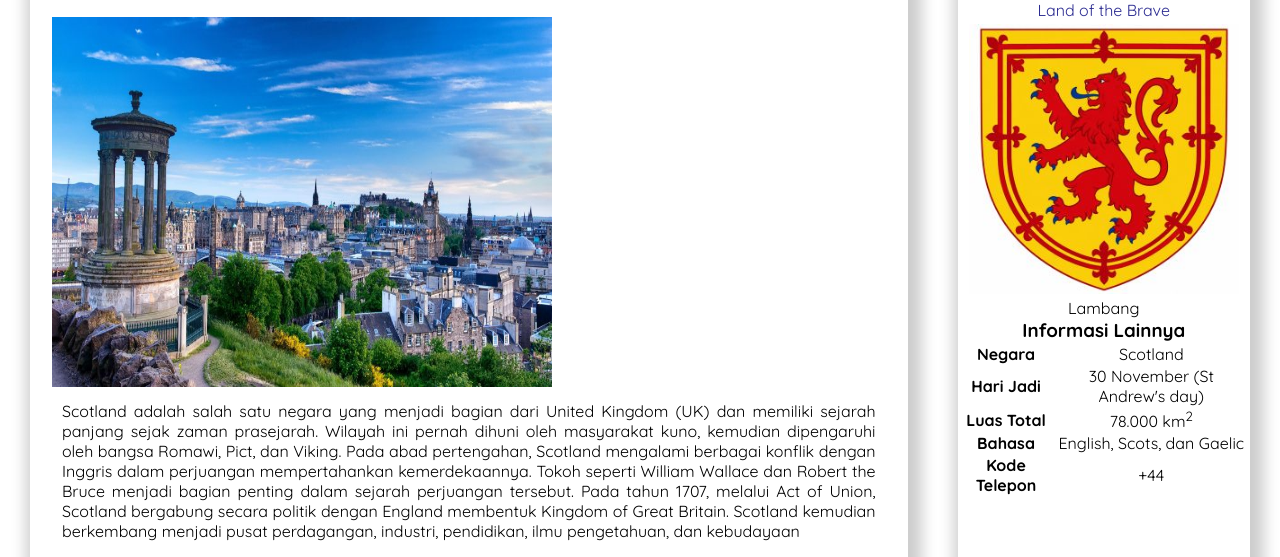
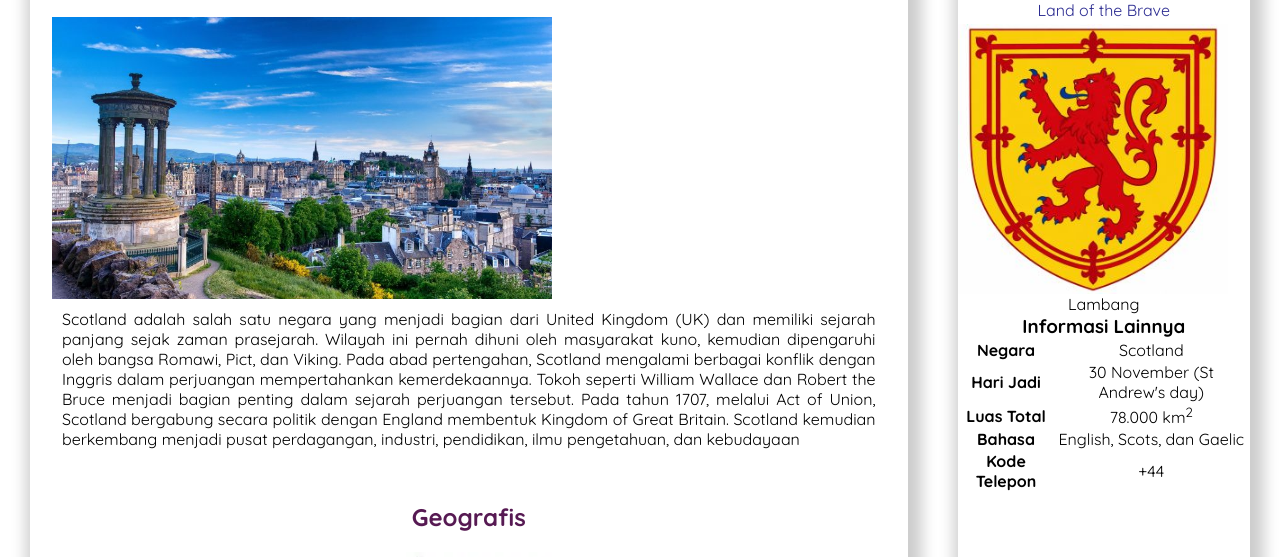
Before and after one commit to blubmemey/website-scotland, a plain HTML site: page index.html in a window 1280 px wide. Shown: the part 243-800 px from the top of the page. Drawn offline with Linux system fonts and the light colour scheme; a web font is replaced by a local one.

Commit message:
Update 1 Scotland style.css

```diff
--- a/Scotland style.css
+++ b/Scotland style.css
@@ -28,6 +28,7 @@ header > p {
 
 nav {
     background-color:rgb(206, 206, 249);
+    width: 100%;
 }
 
 a {
@@ -95,3 +96,9 @@ article h2 {
     display: block;
     margin-bottom: 20px;
 }
+
+img {
+    max-width: 100%;
+    height: auto;
+    display: block;
+}
```
